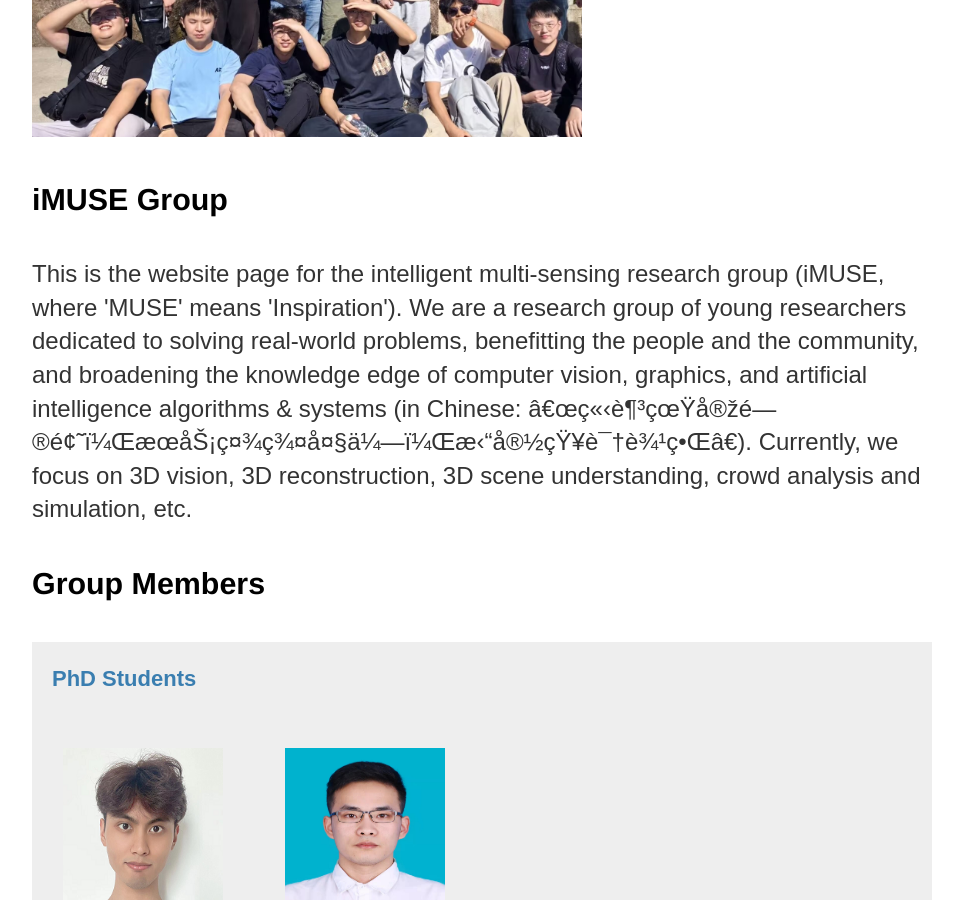
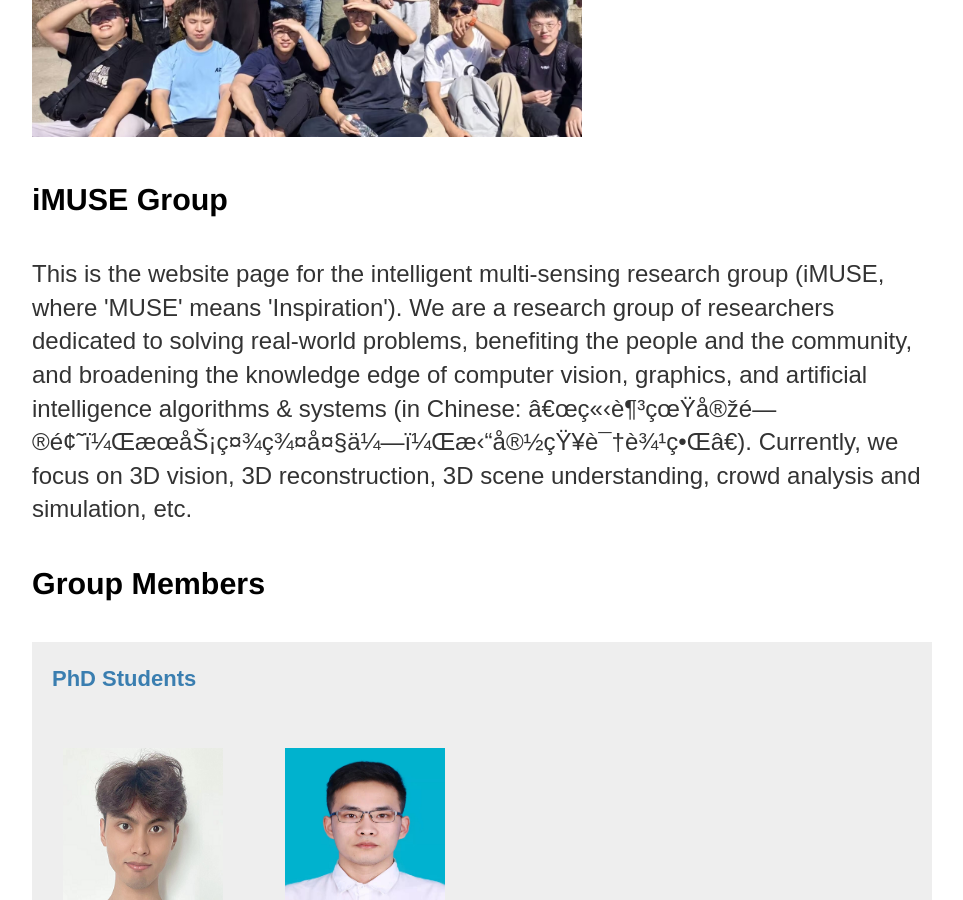
Before and after one commit to zqyq/zqyq.github.io, a Jekyll site: the page built from group/index.html, in a window 1280 px wide and 900 px high, scrolled down 361 px. Shown: the whole window, without its empty margins (160-1123 px from the left). Built offline with Jekyll 4.4.1, drawn with Linux system fonts in a browser that asks for light colours.

Commit message:
Update index.html

```diff
--- a/group/index.html
+++ b/group/index.html
@@ -9,7 +9,7 @@ title: Qi ZHANG's Group
 <h4> iMUSE Group</h4>
 
 <p>  This is the website page for the intelligent multi-sensing research group (iMUSE, where 'MUSE' means 'Inspiration').
-	We are a research group of young researchers dedicated to solving real-world problems, benefitting the people and the community,
+	We are a research group of researchers dedicated to solving real-world problems, benefiting the people and the community,
 	and broadening the knowledge edge of computer vision, graphics, and artificial intelligence algorithms & systems
 	(in Chinese: “立足真实问题，服务社群大众，拓宽知识边界”).
     Currently, we focus on 3D vision, 3D reconstruction, 3D scene understanding, crowd analysis and simulation, etc.
```
